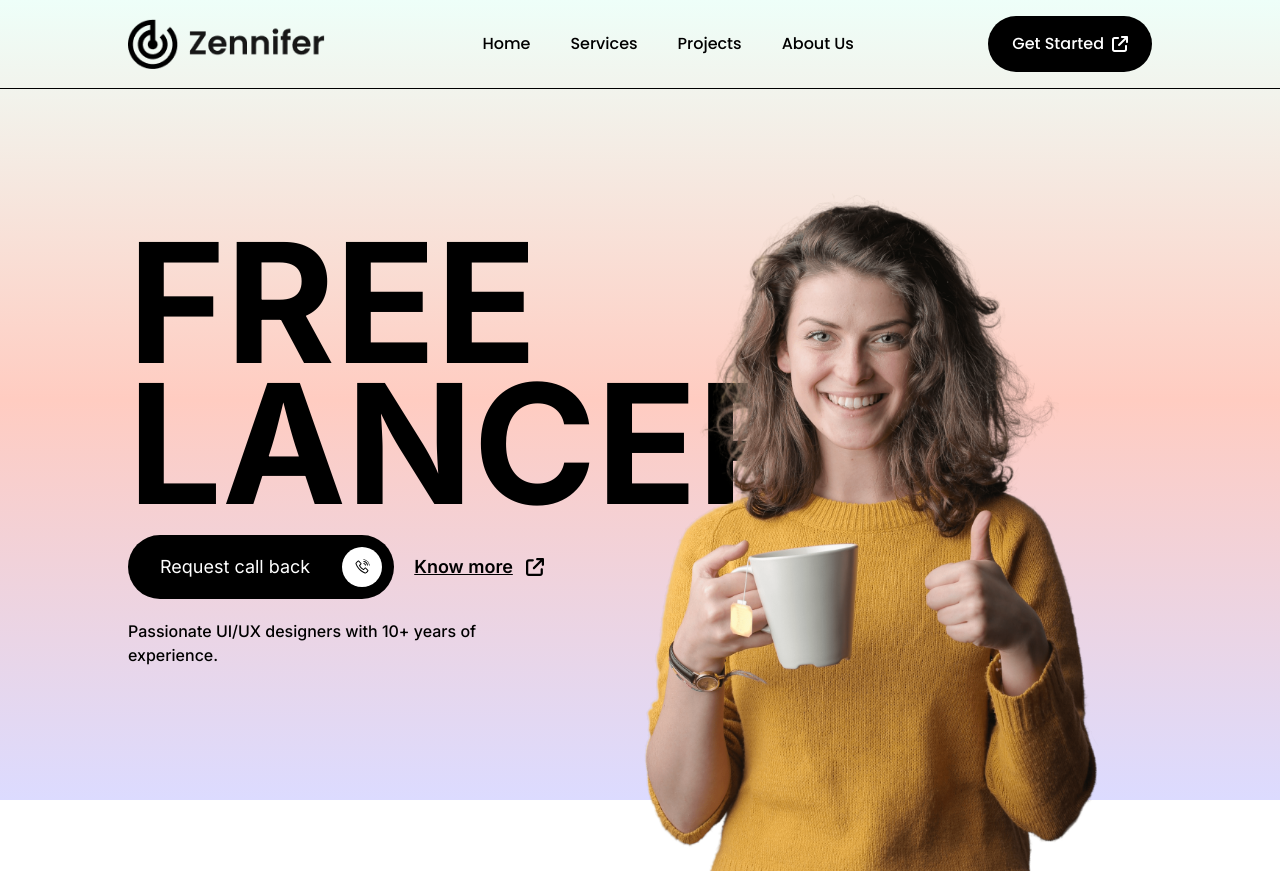
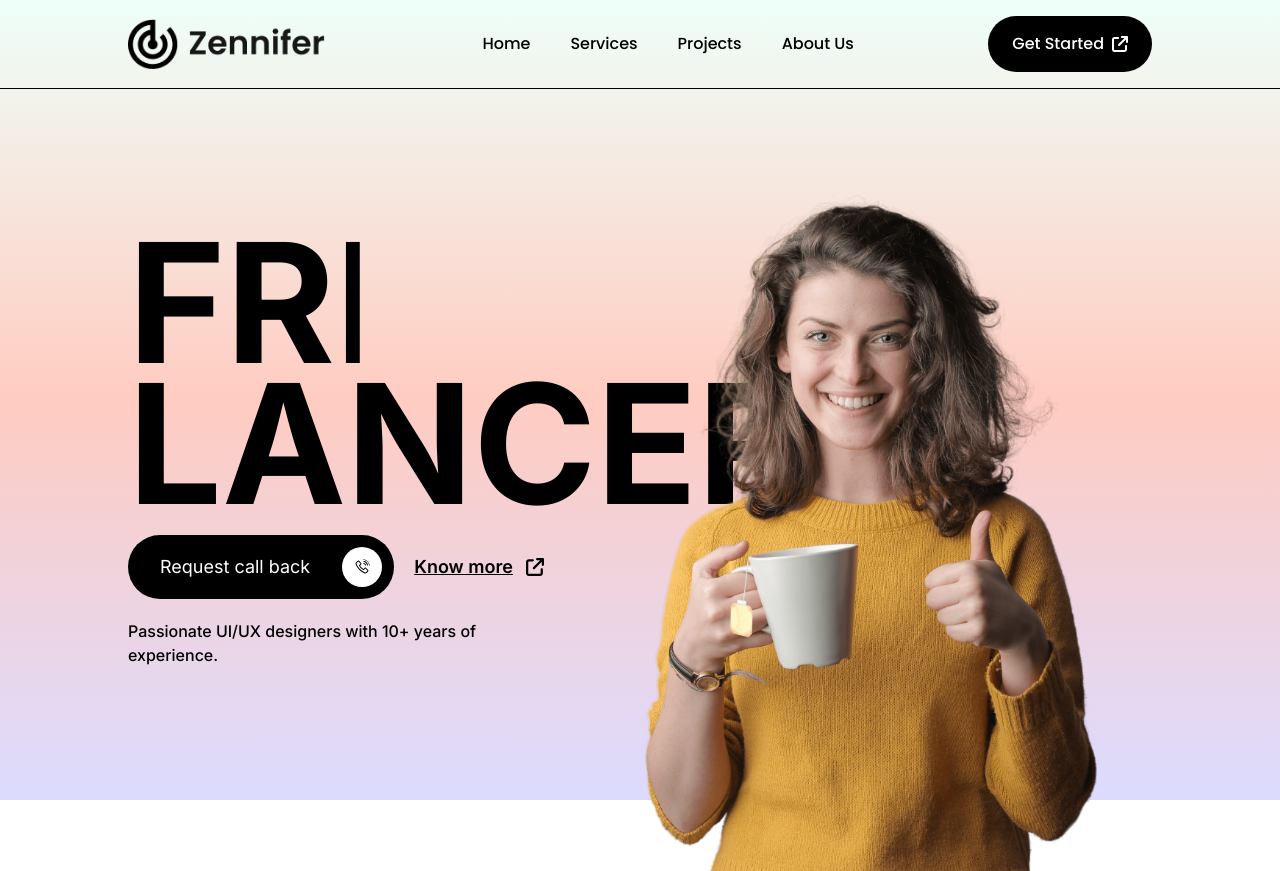
Before and after one commit to Karl-Horning/nextjs-components, a Next.js app: page / in a window 1280 px wide. Built offline with nearby package versions, Linux system fonts and the light colour scheme.

Commit message:
Add CSS module with animation

```diff
--- /dev/null
+++ b/src/components/Header/Header.module.css
@@ -0,0 +1,42 @@
+.header h1 span {
+    background: linear-gradient(#000, #000);
+    background-clip: text;
+    background-repeat: no-repeat;
+    background-size: 50%;
+    -webkit-text-fill-color: transparent;
+    -webkit-background-clip: text;
+}
+
+.header h1 span:first-child {
+    animation: textcolour1 2s linear infinite alternate;
+}
+
+.header h1 span:last-child {
+    animation: textcolour2 2s linear infinite alternate;
+}
+
+/* Animate the first word or syllable */
+@keyframes textcolour1 {
+    0% {
+        background-size: 0%;
+    }
+    40% {
+        background-size: 0%;
+    }
+    100% {
+        background-size: 100%;
+    }
+}
+
+/* Animate the second word or syllable */
+@keyframes textcolour2 {
+    0% {
+        background-size: 0%;
+    }
+    40% {
+        background-size: 100%;
+    }
+    100% {
+        background-size: 100%;
+    }
+}
--- a/src/components/Header/Header.tsx
+++ b/src/components/Header/Header.tsx
@@ -1,10 +1,13 @@
 import { FaArrowUpRightFromSquare } from "react-icons/fa6";
 import { LiaPhoneVolumeSolid } from "react-icons/lia";
 import Image from "next/image";
+import style from "./Header.module.css";
 
 export default function Header() {
     return (
-        <header className="flex min-h-screen w-full flex-col justify-center bg-gradient-to-b from-[#eefff9] via-[#ffccc1] to-[#dcdbff] p-[10%]">
+        <header
+            className={`${style.header} flex min-h-screen w-full flex-col justify-center bg-gradient-to-b from-[#eefff9] via-[#ffccc1] to-[#dcdbff] p-[10%]`}
+        >
             <h1 className="mt-[100px] text-[13vw] font-bold uppercase leading-[11vw]">
                 <span>Free</span>
                 <br />
```
